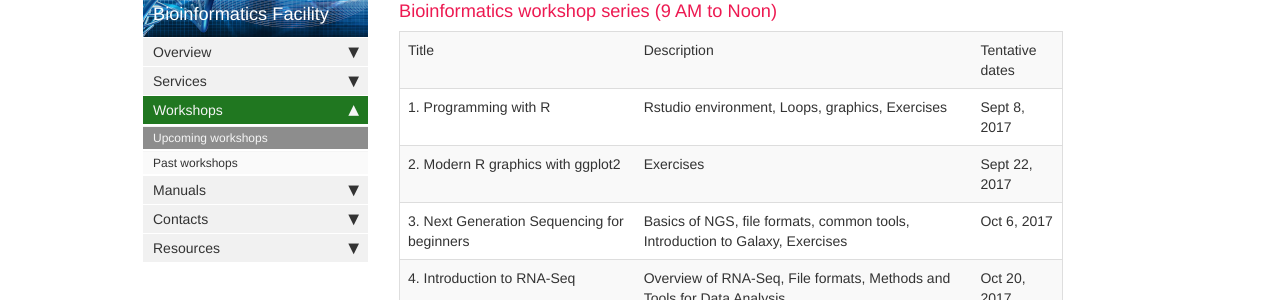
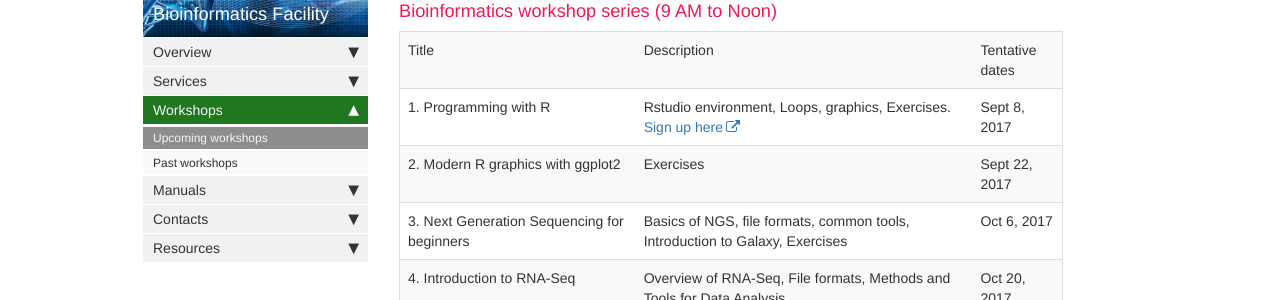
Before and after one commit to ucr-bioinformatics/ucr-bioinformatics.github.io, a Jekyll site: the page built from pages/main/upcoming_workshops.md, in a window 1280 px wide and 1075 px high. Shown: the part 210-510 px from the top of the window. Built offline with Jekyll 4.4.1, drawn with Linux system fonts in a browser that asks for light colours; nearby versions of some CDN libraries; comment, search, counter and statistics services are not loaded.

Commit message:
Add sign up link to Upcoming Workshops page

```diff
--- a/pages/main/upcoming_workshops.md
+++ b/pages/main/upcoming_workshops.md
@@ -14,7 +14,7 @@ The bioinformatics core facility provides hands-on training workshops for the gr
 ### Bioinformatics workshop series (9 AM to Noon)
 
 | Title | Description | Tentative dates |
-| 1. Programming with R | Rstudio environment, Loops, graphics, Exercises | Sept 8, 2017 |
+| 1. Programming with R | Rstudio environment, Loops, graphics, Exercises. [Sign up here](https://goo.gl/forms/natP7w8p4KxjC8zB2) | Sept 8, 2017 |
 | 2.  Modern R graphics with ggplot2 | Exercises | Sept 22, 2017 |
 | 3.  Next Generation Sequencing for beginners | Basics of NGS, file formats, common tools, Introduction to Galaxy, Exercises | Oct 6, 2017 |
 | 4. Introduction to RNA-Seq | Overview of RNA-Seq, File formats, Methods and Tools for Data Analysis | Oct 20, 2017 |
```
